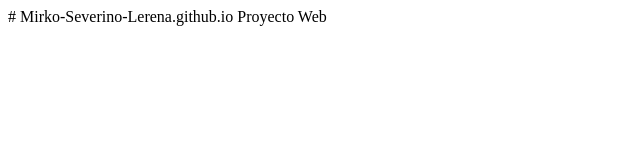
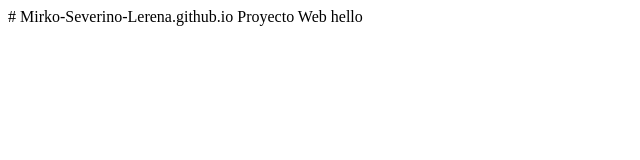
Before and after one commit to Mirko-Severino-Lerena/Mirko-Severino-Lerena.github.io, a plain HTML site: page index.html in a window 1280 px wide. Shown: the full height of the page, 0-640 px from the left. Drawn offline with Linux system fonts and the light colour scheme.

Commit message:
Update index.html

```diff
--- a/index.html
+++ b/index.html
@@ -1,2 +1,7 @@
 # Mirko-Severino-Lerena.github.io
 Proyecto Web
+<html>
+  <body>
+    hello
+  </body>
+</html>
```
